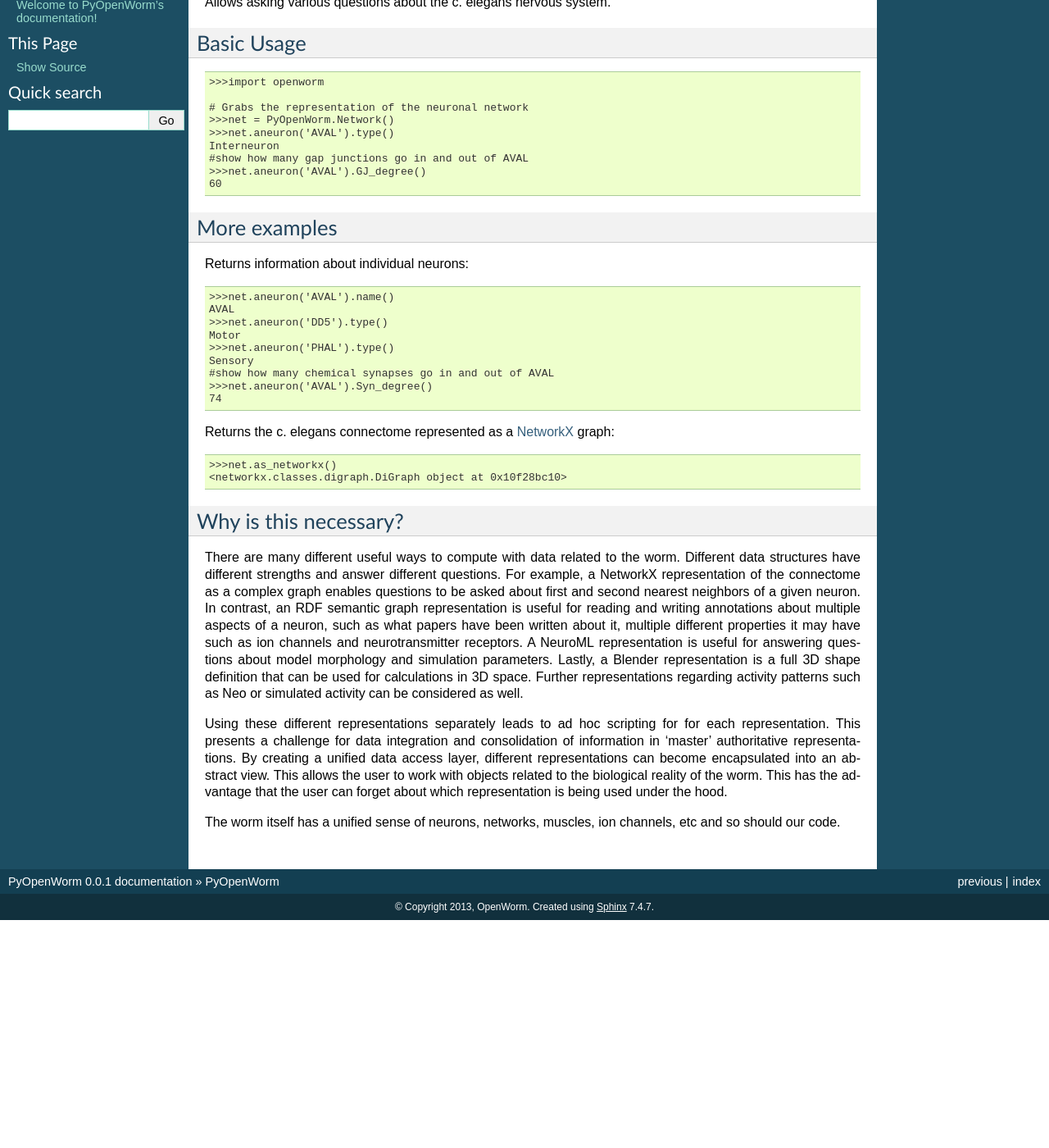
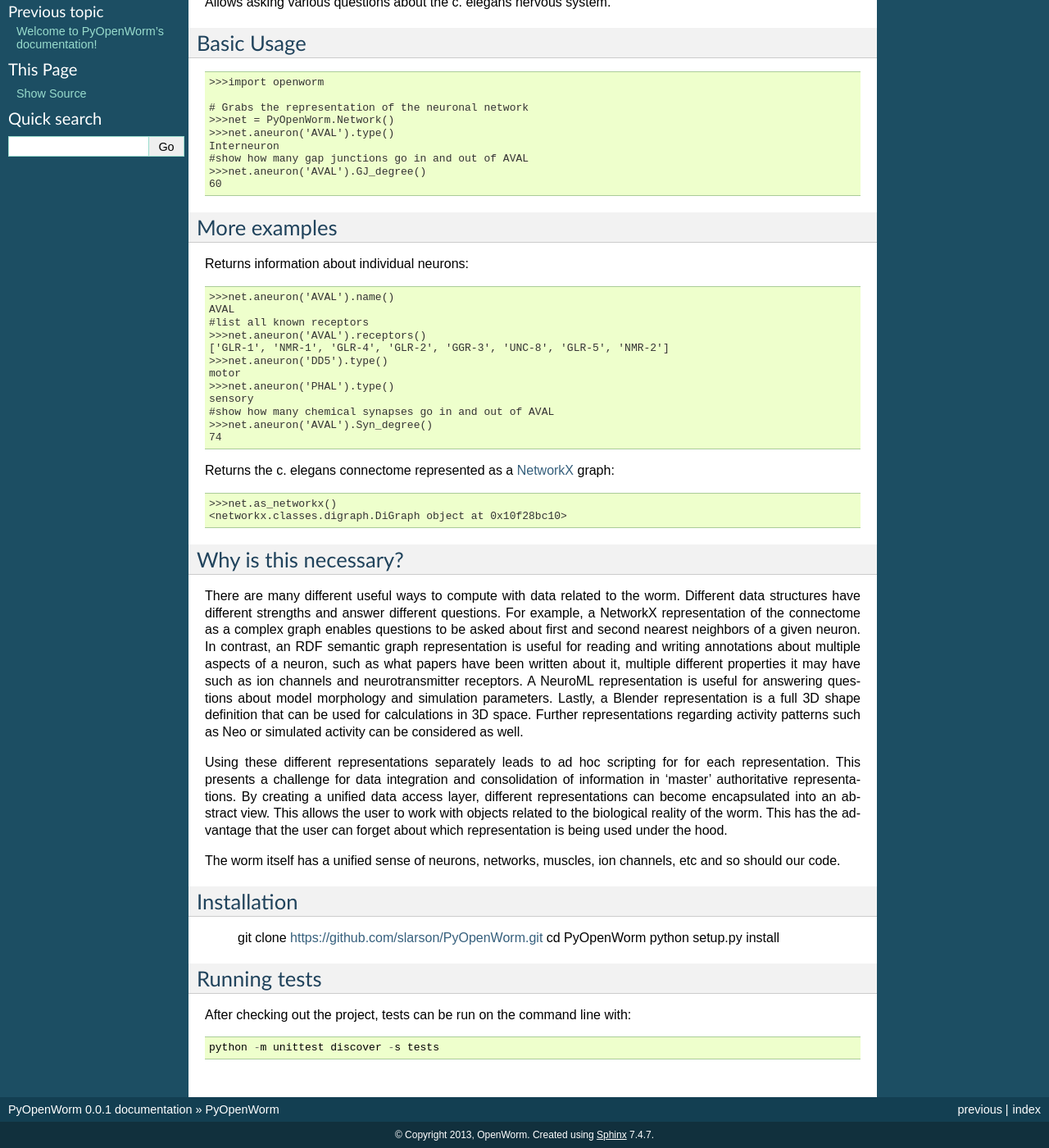
Before and after one commit to openworm/owmeta, a Sphinx documentation site: the page built from docs/intro.rst, in a window 1280 px wide and 1400 px high, scrolled down 193 px. Shown: the whole window at 82% size. Built offline with Sphinx 7.4.7, drawn with Linux system fonts in a browser that asks for light colours; before the commit the page ends 1315 px from its top, so only the background shows below that; some of the changed text lies outside the part shown.

Commit message:
Implements Neuron.receptors()

```diff
--- a/docs/intro.rst
+++ b/docs/intro.rst
@@ -30,13 +30,17 @@ Returns information about individual neurons::
 
   >>>net.aneuron('AVAL').name()
   AVAL
+  #list all known receptors
+  >>>net.aneuron('AVAL').receptors()
+  ['GLR-1', 'NMR-1', 'GLR-4', 'GLR-2', 'GGR-3', 'UNC-8', 'GLR-5', 'NMR-2']
   >>>net.aneuron('DD5').type()
-  Motor
+  motor
   >>>net.aneuron('PHAL').type()
-  Sensory
+  sensory
   #show how many chemical synapses go in and out of AVAL
   >>>net.aneuron('AVAL').Syn_degree()
   74
+
 
 Returns the c. elegans connectome represented as a
 `NetworkX <http://networkx.github.io/documentation/latest/>`_ graph::
@@ -70,3 +74,17 @@ the user can forget about which representation is being used under the hood.
 
 The worm itself has a unified sense of neurons, networks, muscles,
 ion channels, etc and so should our code.
+
+Installation
+------------
+
+    git clone https://github.com/slarson/PyOpenWorm.git
+    cd PyOpenWorm
+    python setup.py install
+
+Running tests
+-------------
+
+After checking out the project, tests can be run on the command line with::
+
+    python -m unittest discover -s tests
```
Also changed, not shown: README.md (+13 -3 lines), 2 other files.
